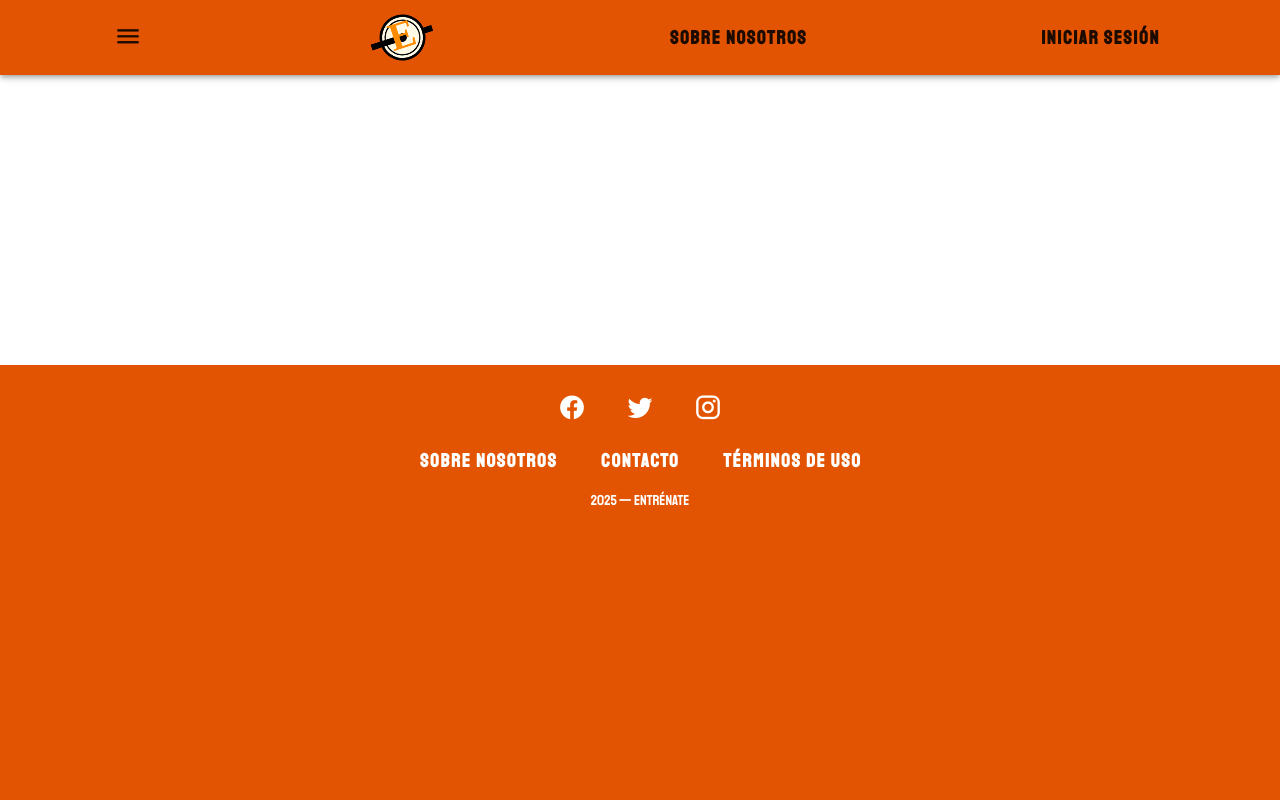
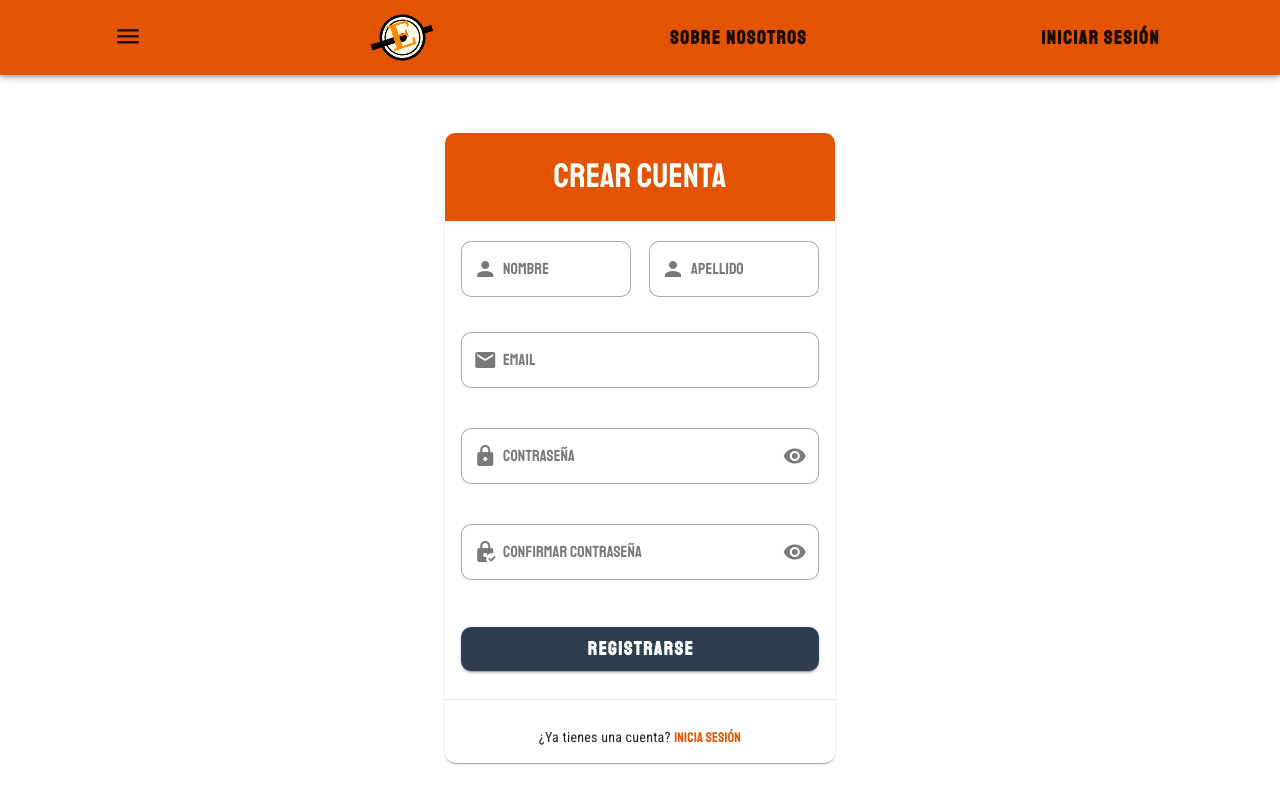
Before and after one commit to gaabsito/RETO_GYM_FRONT, a Vue app in the folder GymFRONT/vue-gym/: page /registro in a window 1280 px wide. Shown: the top 800 px of the page. Built offline with nearby package versions, Linux system fonts and the light colour scheme.

Commit message:
cambio rutas

```diff
--- a/GymFRONT/vue-gym/src/App.vue
+++ b/GymFRONT/vue-gym/src/App.vue
@@ -32,11 +32,11 @@ const authMenuItems = [
       </router-link>
 
       <!-- Botones de autenticación para pantallas grandes -->
-      <v-btn variant="text" to="/about" class="desktop-only">
+      <v-btn variant="text" to="/sobre-nosotros" class="desktop-only">
         Sobre Nosotros
       </v-btn>
       <template v-if="!authStore.isAuthenticated">
-        <v-btn variant="text" to="/login" class="desktop-only">
+        <v-btn variant="text" to="/iniciar-sesión" class="desktop-only">
           Iniciar Sesión
         </v-btn>
 
@@ -62,8 +62,8 @@ const authMenuItems = [
           <v-list-item @click="authStore.logout" prepend-icon="mdi-logout" title="Cerrar Sesión"></v-list-item>
         </template>
         <template v-else>
-          <v-list-item to="/login" prepend-icon="mdi-login" title="Iniciar Sesión"></v-list-item>
-          <v-list-item to="/register" prepend-icon="mdi-account-plus" title="Registrarse"></v-list-item>
+          <v-list-item to="/iniciar-sesión" prepend-icon="mdi-login" title="Iniciar Sesión"></v-list-item>
+          <v-list-item to="/registro" prepend-icon="mdi-account-plus" title="Registrarse"></v-list-item>
         </template>
       </v-list>
     </v-navigation-drawer>
--- a/GymFRONT/vue-gym/src/router/index.ts
+++ b/GymFRONT/vue-gym/src/router/index.ts
@@ -17,28 +17,28 @@ const router = createRouter({
       component: HomeView,
     },
     {
-      path: '/login',
-      name: 'login',
+      path: '/iniciar-sesión',
+      name: 'iniciar-sesión',
       component: LoginView,
     },
     {
-      path: '/register',
-      name: 'register',
+      path: '/registro',
+      name: 'registro',
       component: RegisterView,
     },
     {
-      path: '/recuperar-password',
-      name: 'RecuperarPassword',
+      path: '/recuperar-contraseña',
+      name: 'recuperar-contraseña',
       component: RecuperarPasswordView,
     },
     {
-      path: '/reset-password/:token',
-      name: 'ResetPassword',
+      path: '/cambiar-contraseña/:token',
+      name: 'cambiar-contraseña',
       component: ResetPasswordView,
     },
     {
-      path: '/about',
-      name: 'about',
+      path: '/sobre-nosotros',
+      name: 'sobre-nosotros',
       component: SobreNosotrosView,
     },
     {
--- a/GymFRONT/vue-gym/src/views/LoginView.vue
+++ b/GymFRONT/vue-gym/src/views/LoginView.vue
@@ -89,7 +89,7 @@ const handleSubmit = async () => {
 
               <div class="d-flex align-center justify-space-between mb-4">
                 <v-checkbox v-model="rememberMe" label="Recuérdame" color="primary" hide-details></v-checkbox>
-                <router-link to="/recuperar-password" class="text-decoration-none">
+                <router-link to="/recuperar-contraseña" class="text-decoration-none">
                   ¿Olvidaste tu contraseña?
                 </router-link>
               </div>
@@ -105,7 +105,7 @@ const handleSubmit = async () => {
           <v-card-text class="text-center">
             <p class="mb-0">
               ¿No tienes una cuenta?
-              <router-link to="/register" class="text-decoration-none">
+              <router-link to="/registro" class="text-decoration-none">
                 Regístrate
               </router-link>
             </p>
--- a/GymFRONT/vue-gym/src/views/RecuperarPasswordView.vue
+++ b/GymFRONT/vue-gym/src/views/RecuperarPasswordView.vue
@@ -85,7 +85,7 @@ const handleSubmit = async () => {
 
           <v-card-text class="text-center">
             <p class="mb-0">
-              <router-link to="/login" class="text-decoration-none">
+              <router-link to="/iniciar-sesión" class="text-decoration-none">
                 Volver al inicio de sesión
               </router-link>
             </p>
--- a/GymFRONT/vue-gym/src/views/RegisterView.vue
+++ b/GymFRONT/vue-gym/src/views/RegisterView.vue
@@ -168,7 +168,7 @@ const handleSubmit = async () => {
           <v-card-text class="text-center">
             <p class="mb-0">
               ¿Ya tienes una cuenta?
-              <router-link to="/login" class="text-decoration-none">
+              <router-link to="/iniciar-sesión" class="text-decoration-none">
                 Inicia Sesión
               </router-link>
             </p>
--- a/GymFRONT/vue-gym/src/views/ResetPasswordView.vue
+++ b/GymFRONT/vue-gym/src/views/ResetPasswordView.vue
@@ -121,7 +121,7 @@ const handleSubmit = async () => {
 
           <v-card-text class="text-center">
             <p class="mb-0">
-              <router-link to="/login" class="text-decoration-none">
+              <router-link to="/iniciar-sesión" class="text-decoration-none">
                 Volver al inicio de sesión
               </router-link>
             </p>
--- a/GymFRONT/vue-gym/src/views/SobreNosotrosView.vue
+++ b/GymFRONT/vue-gym/src/views/SobreNosotrosView.vue
@@ -121,7 +121,7 @@ const values = ref([
           <p class="text-h6 font-weight-regular text-white mb-6">
             Comienza tu viaje hacia una vida más saludable hoy mismo
           </p>
-          <v-btn size="x-large" to="/register" class="me-4">
+          <v-btn size="x-large" to="/registro" class="me-4">
             Empieza Ahora
             <v-icon end>mdi-arrow-right</v-icon>
           </v-btn>
```
